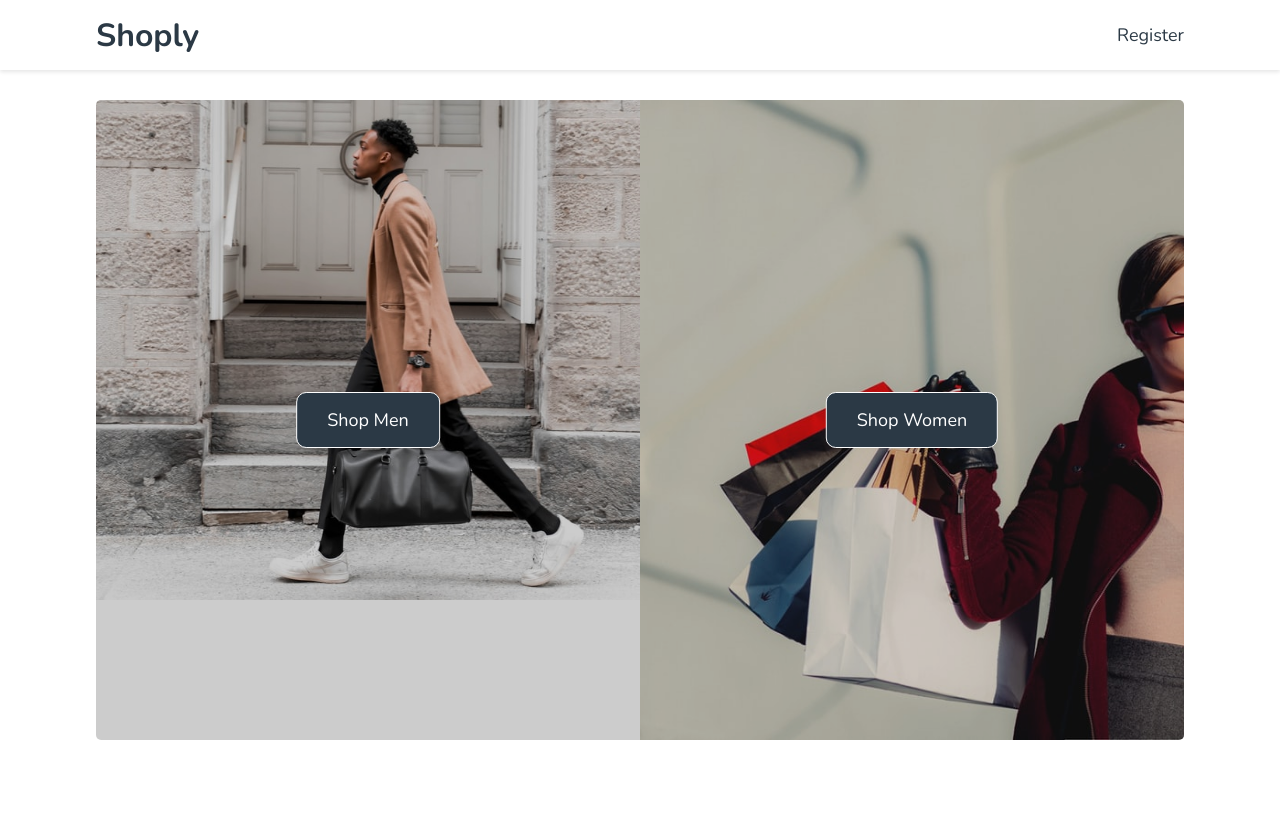
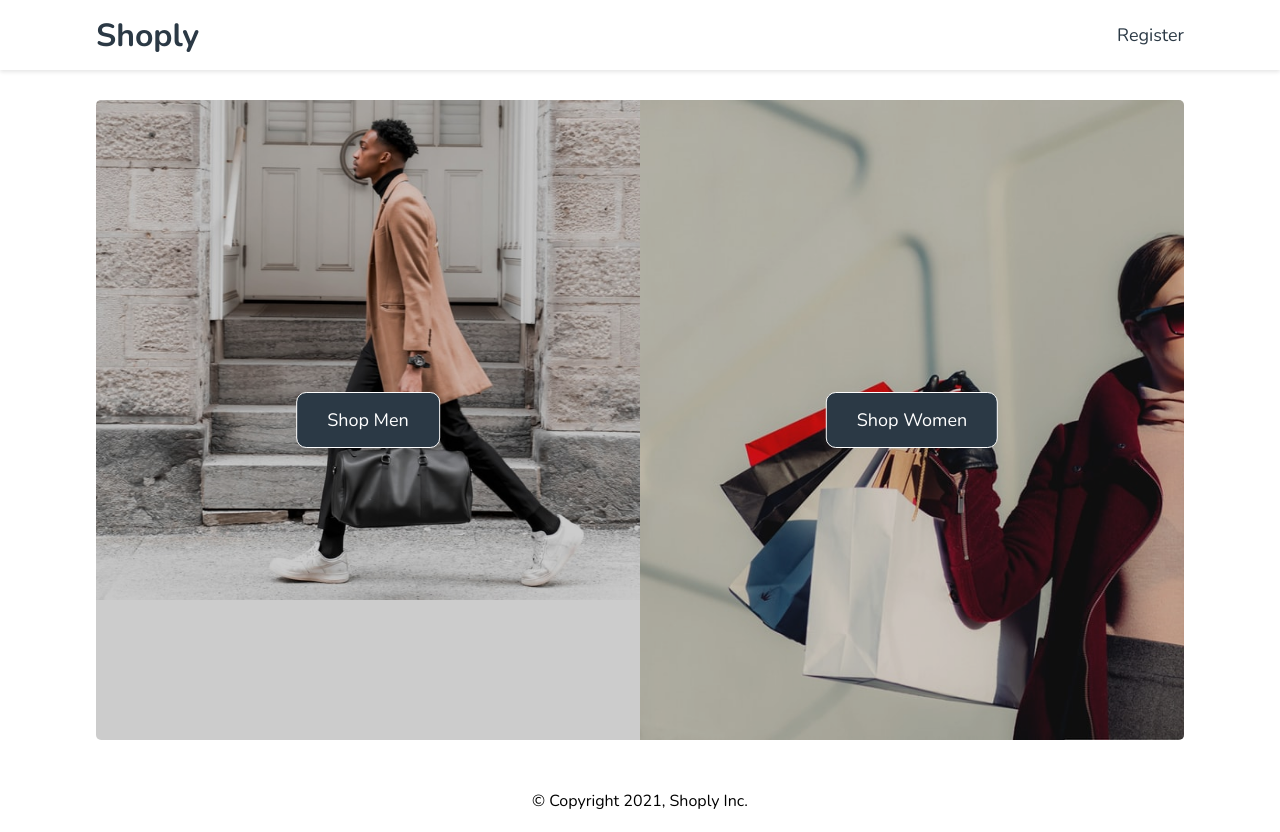
Before and after one commit to NightClover-code/basic-eCommerce-website, a React (Create React App) app: page / in a window 1280 px wide. Before the commit the page ends 800 px from the top, so only its background shows below. Built offline with nearby package versions, Linux system fonts and the light colour scheme.

Commit message:
added footer

```diff
--- a/src/components/App/default.scss
+++ b/src/components/App/default.scss
@@ -3,6 +3,7 @@
 @import '../Header/header';
 @import '../Directory/directory';
 @import '../../pages/Registration/registration';
+@import '../Footer/footer';
 html,
 body {
   height: 100%;
--- /dev/null
+++ b/src/components/Footer/_footer.scss
@@ -0,0 +1,5 @@
+footer {
+  text-align: center;
+  font-size: 16px;
+  padding: 20px;
+}
--- /dev/null
+++ b/src/components/Footer/index.tsx
@@ -0,0 +1,5 @@
+const Footer: React.FC = () => {
+  return <footer>&copy; Copyright 2021, Shoply Inc.</footer>;
+};
+
+export default Footer;
--- a/src/layouts/MainLayout.tsx
+++ b/src/layouts/MainLayout.tsx
@@ -1,11 +1,13 @@
 //importing components
+import Footer from '../components/Footer';
 import Header from '../components/Header';
 //main layout component
 const MainLayout: React.FC = ({ children }) => {
   return (
     <div className="main__layout">
       <Header />
-      <div className="wrapper">{children}</div>
+      <main className="wrapper">{children}</main>
+      <Footer />
     </div>
   );
 };
--- a/src/styles/css/default.css
+++ b/src/styles/css/default.css
@@ -111,6 +111,12 @@ header .container .registration .registration__list li a {
   opacity: 0.85;
 }
 
+footer {
+  text-align: center;
+  font-size: 16px;
+  padding: 20px;
+}
+
 html,
 body {
   height: 100%;
```
Also changed, not shown: 1 other file (tests, documents, lock files or other folders).
